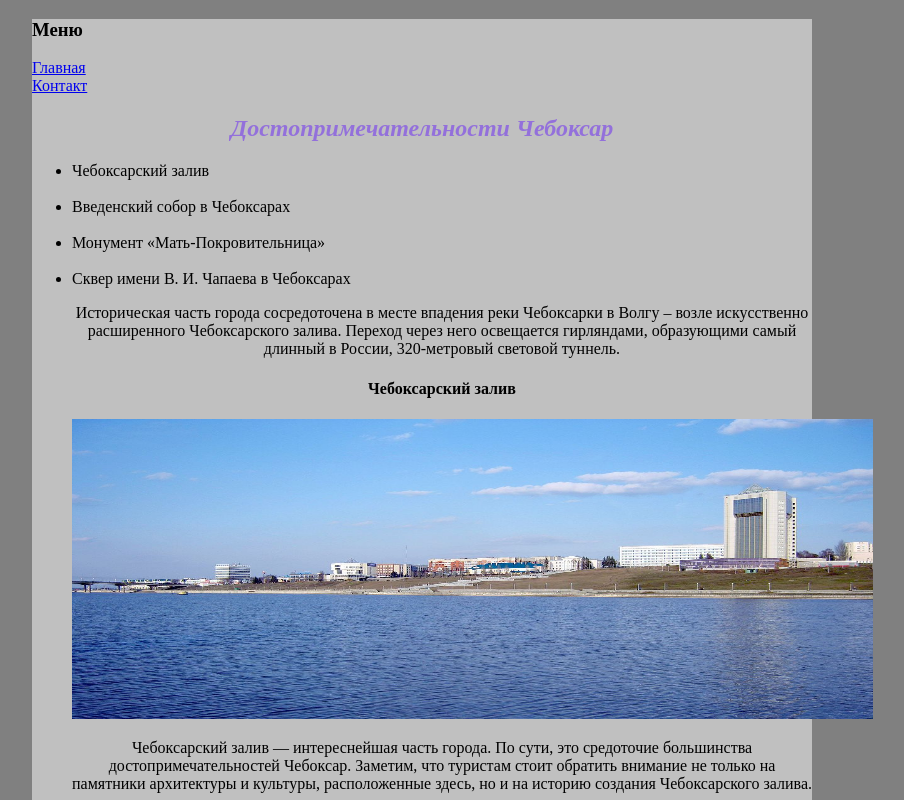
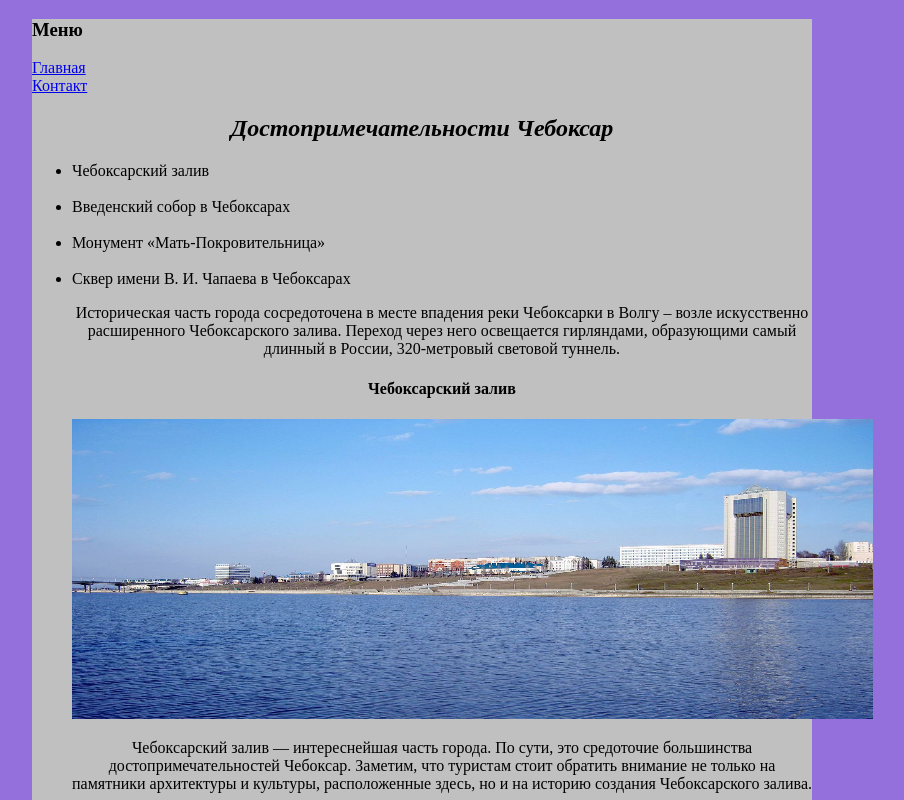
Before and after one commit to artem270300/artem270300.github.io, a plain HTML site: page index3.html in a window 1280 px wide. Shown: the top 800 px of the page, without its empty margins (218-1122 px from the left). Drawn offline with Linux system fonts and the light colour scheme.

Commit message:
initial commit

```diff
--- a/style1.css
+++ b/style1.css
@@ -1,5 +1,5 @@
 html {
-background-color: gray;
+background-color: #9370DB;
 font-family: RAMBLA;
 }
 p {
--- a/style2.css
+++ b/style2.css
@@ -1,5 +1,5 @@
 html {
-background-color: gray;
+background-color: #9370DB;
 font-family:RAMBLA;
 }
 p {
--- a/style3.css
+++ b/style3.css
@@ -1,9 +1,9 @@
 html {
-background-color: gray;
+background-color:#9370DB;
 font-family: RAMBLA;
 }
 h2 {
-color: #9370DB;
+color: black;
 text-align: center;
 font-style: italic;
 }
```
